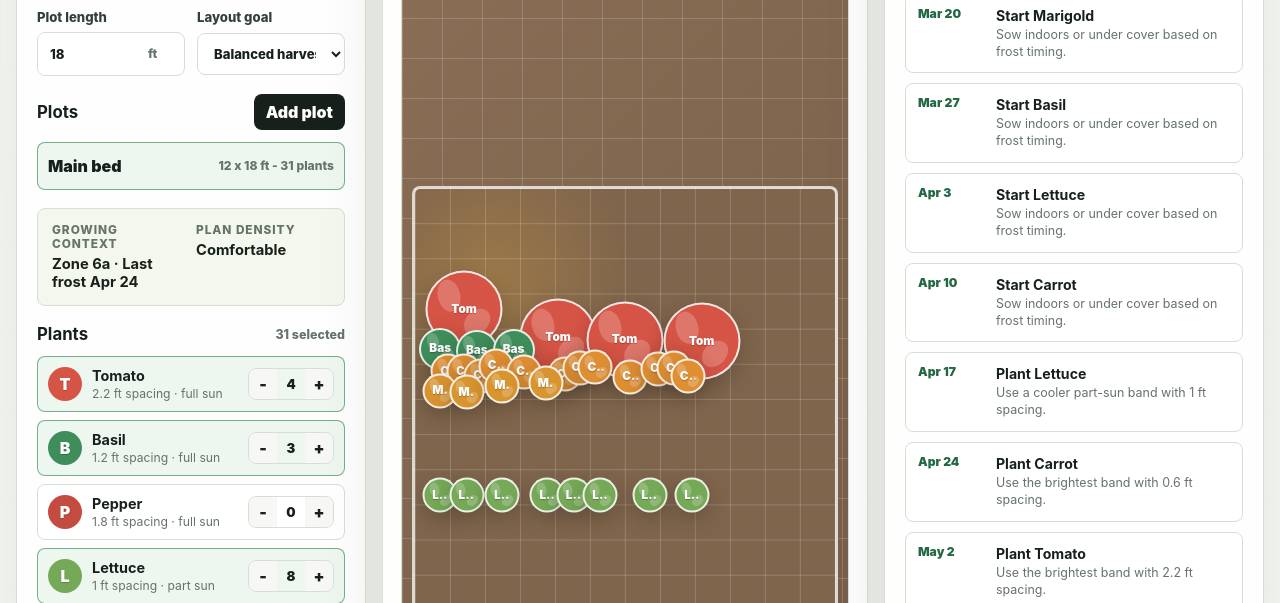
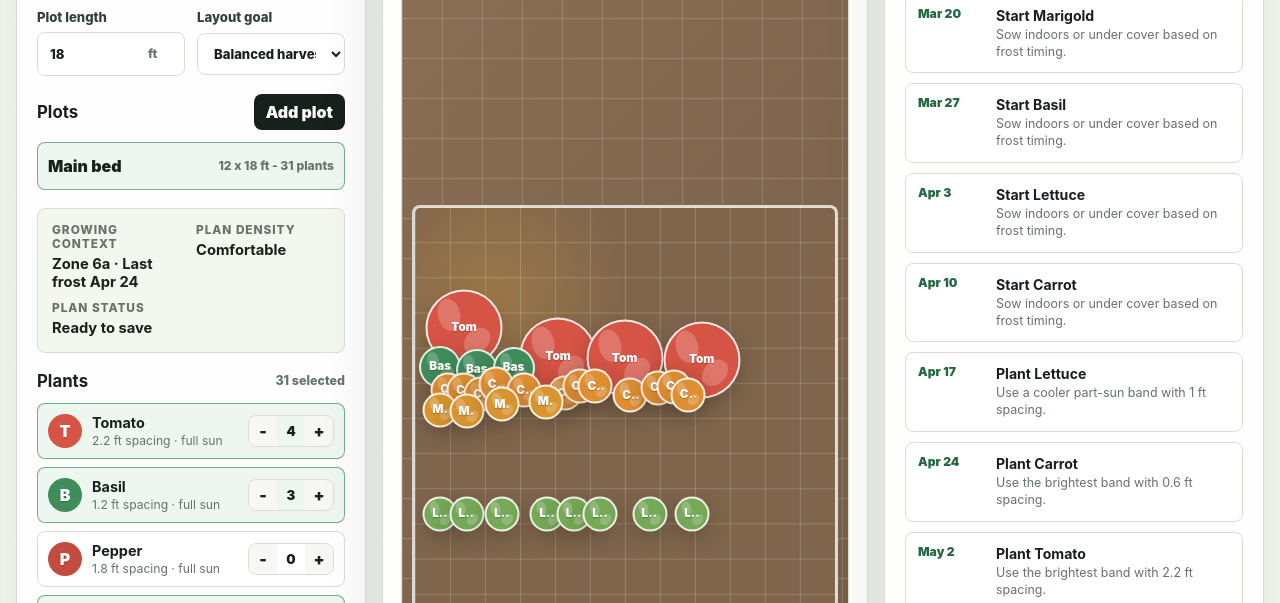
Before and after one commit to MaryStaudt/CultivAIteGardenApp, a website: page index.html in a window 1280 px wide. Shown: the part 189-792 px from the top of the page. Drawn offline with Linux system fonts and the light colour scheme; files that its build step writes are made by us from their sources; files whose address does not match are found by name.

Commit message:
replace html

```diff
--- a/index.html
+++ b/index.html
@@ -71,6 +71,10 @@
             <span class="context-label">Plan density</span>
             <strong id="densityText">Comfortable</strong>
           </div>
+          <div>
+            <span class="context-label">Plan status</span>
+            <strong id="saveStatus">Ready to save</strong>
+          </div>
         </div>
 
         <section class="plant-picker" aria-label="Plant picker">
```
